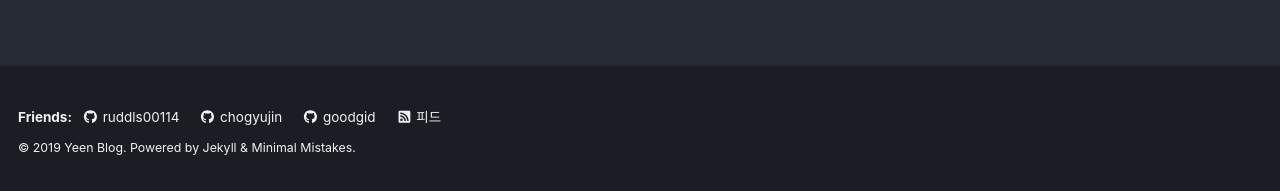
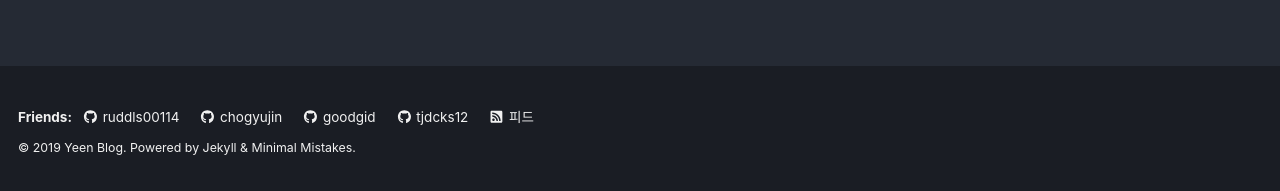
Before and after one commit to kyeahen/kyeahen.github.io, a Jekyll site: the page built from index.html, in a window 1280 px wide and 900 px high, scrolled down 183 px. Shown: the part 706-897 px from the top of the window. Built offline with Jekyll 4.4.1, drawn with Linux system fonts in a browser that asks for light colours; cached includes are drawn as plain includes; nearby versions of some CDN libraries; the list of posts is cut into pages by our own code.

Commit message:
Add footer link

```diff
--- a/_config.yml
+++ b/_config.yml
@@ -144,9 +144,9 @@ footer:
     - label: "goodgid"
       icon: "fab fa-fw fa-github"
       url: "https://goodgid.github.io"
-    - label: "GitLab"
-      icon: "fab fa-fw fa-gitlab"
-      # url:
+    - label: "tjdcks12"
+      icon: "fab fa-fw fa-github"
+      url: "https://tjdcks12.github.io"
     - label: "Bitbucket"
       icon: "fab fa-fw fa-bitbucket"
       # url:
```
